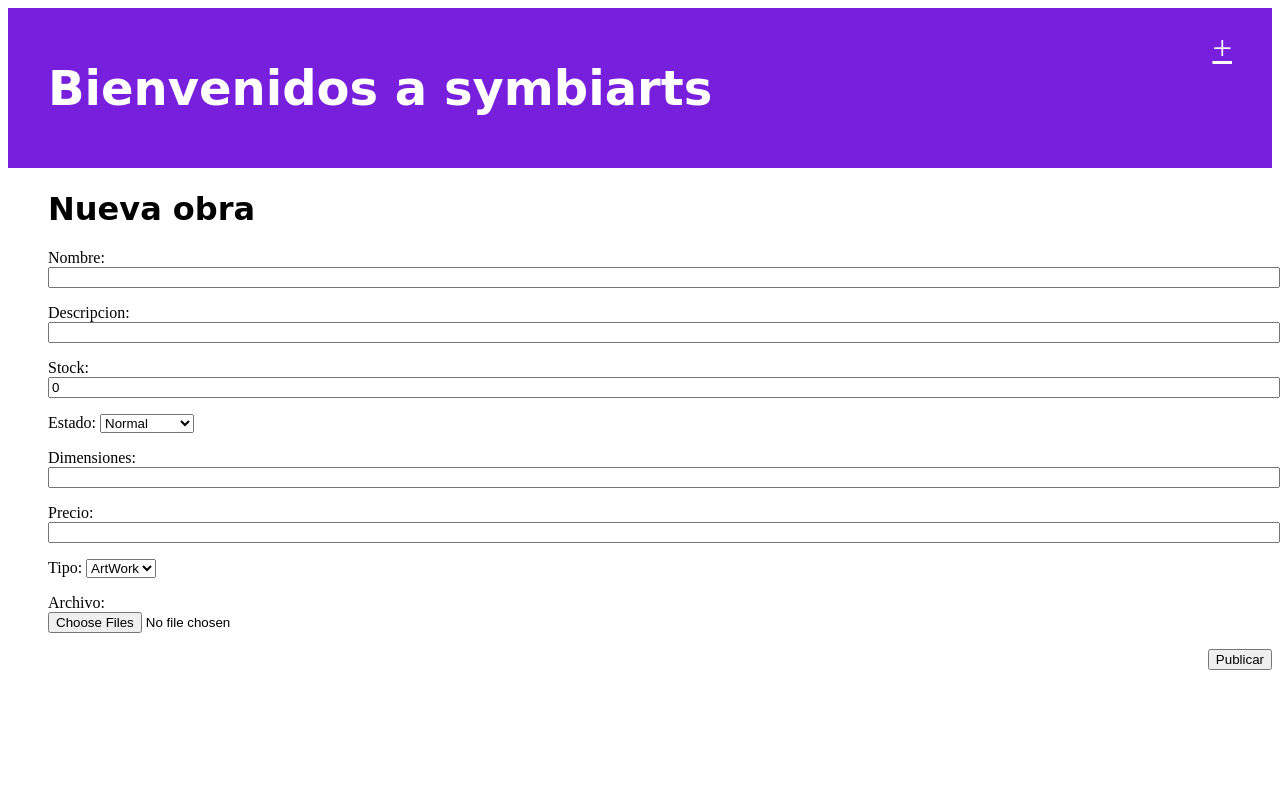
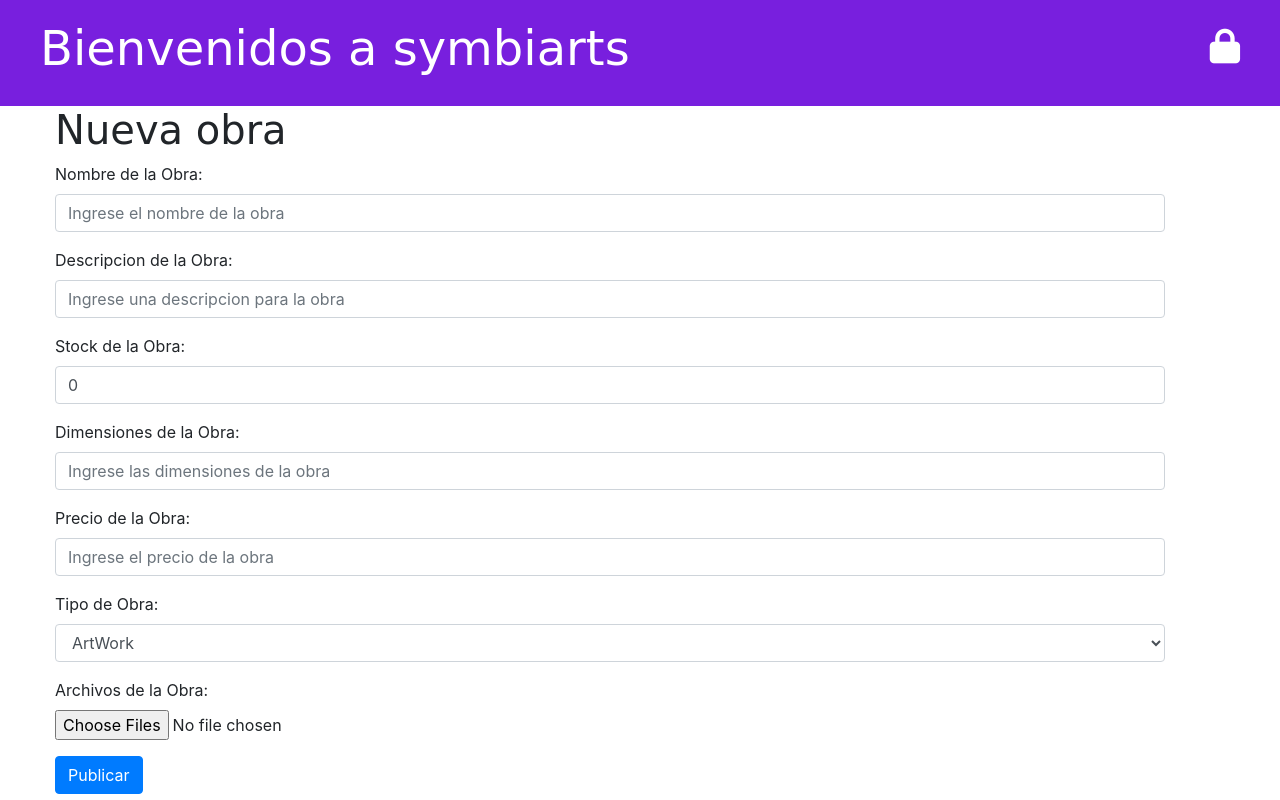
Before and after one commit to Felipe-Navas/Symbiarts---Django, a Django app: page /obra/new in a window 1280 px wide. Run offline with Django 3.2, Linux system fonts and the light colour scheme; some libraries are stand-ins or nearby versions.

Commit message:
Login, formulario obra, bootstrap, fontawesome
Se agrego login y campo usuario en el modelo Obra
Se configuro formulario para que trabaje con bootstrap 4
Se agregaron las librerias bootstrap y fontawesome al proyecto

```diff
--- a/symbiarts/urls.py
+++ b/symbiarts/urls.py
@@ -15,8 +15,11 @@
 """
 from django.contrib import admin
 from django.urls import path, include
+from django.contrib.auth import views
 
 urlpatterns = [
     path('admin/', admin.site.urls),
     path('', include('symbiarts_app.urls')),
+    path('accounts/login/', views.LoginView.as_view(), name='login'),
+    path('accounts/logout/', views.LogoutView.as_view(next_page='/'), name='logout'),
 ]
--- a/symbiarts_app/models.py
+++ b/symbiarts_app/models.py
@@ -7,7 +7,7 @@
     nombre = models.CharField(max_length=50, unique=True)
 
     # Debe ser no nulo.
-    #usuario = models.ForeignKey(Usuario, on_delete=models.CASCADE)
+    usuario = models.ForeignKey('auth.User', on_delete=models.CASCADE)
 
     # Debe ser no nulo y seleccionarse de las cargadas en el sistema.
     #categoria = models.ForeignKey(Categoria, on_delete=models.CASCADE)
--- a/symbiarts_app/templates/symbiarts_app/base.html
+++ b/symbiarts_app/templates/symbiarts_app/base.html
@@ -5,11 +5,19 @@
     <title>Symbiarts</title>
 
     <meta charset="utf-8">
+    <link rel="stylesheet" href="https://stackpath.bootstrapcdn.com/bootstrap/4.3.1/css/bootstrap.min.css" integrity="sha384-ggOyR0iXCbMQv3Xipma34MD+dH/1fQ784/j6cY/iJTQUOhcWr7x9JvoRxT2MZw1T" crossorigin="anonymous">
+    <meta name="viewport" content="width=device-width, initial-scale=1, shrink-to-fit=no">
     <link rel="stylesheet" type="text/css" href="{% static 'css/symbiarts.css' %}">
+    <script src="https://kit.fontawesome.com/5c41414057.js"></script>
 </head>
 <body>
     <div class="page-header">
-        <a href="{% url 'symbiarts_app:nueva_obra' %}" class="top-menu">+</a>
+        {% if user.is_authenticated %}
+            <a href="{% url 'symbiarts_app:nueva_obra' %}" class="top-menu"><i class="fas fa-plus"></i></a>
+            <p class="top-menu">Hola {{ user.username }} <small>(<a href="{% url 'logout' %}">Log out</a>)</small></p>
+        {% else %}
+            <a href="{% url 'login' %}" class="top-menu"><i class="fas fa-lock"></i></a>
+        {% endif %}
         <h1><a href="/">Bienvenidos a symbiarts</a></h1>
     </div>
     <div class="content container">
--- a/symbiarts_app/templates/symbiarts_app/editar_obra.html
+++ b/symbiarts_app/templates/symbiarts_app/editar_obra.html
@@ -4,8 +4,50 @@
     <h1>Nueva obra</h1>
     <form method="POST" class="post-form" enctype="multipart/form-data">
         {% csrf_token %}
-        {{ form.as_p }}
-        {{ file_form.as_p }}
-        <button type="submit" class="save btn btn-default">Publicar</button>
+        {{ form.non_field_errors }}
+        <div class="form-group">
+            {{ form.nombre.errors }}
+            <label for="{{ form.nombre.id_for_label }}">Nombre de la Obra:</label>
+            <input type="text" class="form-control" id="id_nombre" maxlength="50" required="" placeholder="Ingrese el nombre de la obra" name="nombre" value="{{ nombre }}">
+        </div>
+        <div class="form-group">
+            {{ form.descripcion.errors }}
+            <label for="{{ form.descripcion.id_for_label }}">Descripcion de la Obra:</label>
+            <input type="text" class="form-control" id="id_descripcion" maxlength="200" placeholder="Ingrese una descripcion para la obra" name="descripcion" value="{{ descripcion }}">
+        </div>
+        <div class="form-group">
+            {{ form.stock.errors }}
+            <label for="{{ form.stock.id_for_label }}">Stock de la Obra:</label>
+            <input type="number" class="form-control" id="id_stock" value="0" placeholder="Ingrese el stock de la obra" name="stock" value="{{ stock }}">
+        </div>
+        <div class="form-group">
+            {{ form.dimensiones.errors }}
+            <label for="{{ form.dimensiones.id_for_label }}">Dimensiones de la Obra:</label>
+            <input type="text" class="form-control" id="id_dimensiones" maxlength="200" placeholder="Ingrese las dimensiones de la obra" name="dimensiones" value="{{ dimensiones }}">
+        </div>
+        <div class="form-group">
+            {{ form.precio.errors }}
+            <label for="{{ form.precio.id_for_label }}">Precio de la Obra:</label>
+            <input type="number" class="form-control" id="id_precio" step="0.01" placeholder="Ingrese el precio de la obra" name="precio" value="{{ precio }}">
+        </div>
+        <div class="form-group">
+            {{ form.tipo.errors }}
+            <label for="{{ form.tipo.id_for_label }}">Tipo de Obra:</label>
+            <select class="form-control" name="tipo" id="id_tipo">
+                {% for clave, valor in tipos_obra %}
+                    {% if clave == "AW" %}
+                        <option value="{{ clave }}" selected>{{ valor }}</option>
+                    {% else %}
+                        <option value="{{ clave }}">{{ valor }}</option>
+                    {% endif %}
+                {% endfor %}
+            </select>
+        </div>
+        <div class="form-group">
+            {{ file_form.archivo.errors }}
+            <label for="{{ file_form.archivo.id_for_label }}">Archivos de la Obra:</label>
+            <input type="file" class="form-control-file" id="id_archivo" required="" multiple="" name="archivo">
+        </div>
+        <button type="submit" class="btn btn-primary">Publicar</button>
     </form>
 {% endblock %}
--- a/symbiarts_app/views.py
+++ b/symbiarts_app/views.py
@@ -38,7 +38,8 @@
         file_form = ObraArchivosForm()
     return render(request, 'symbiarts_app/editar_obra.html', {
         'form': form,
-        'file_form': file_form})
+        'file_form': file_form,
+        'tipos_obra': Obra.tipos_obra})
 
 
 #@login_required
```
Also changed, not shown: symbiarts_app/migrations/0009_obra_usuario.py (added).
